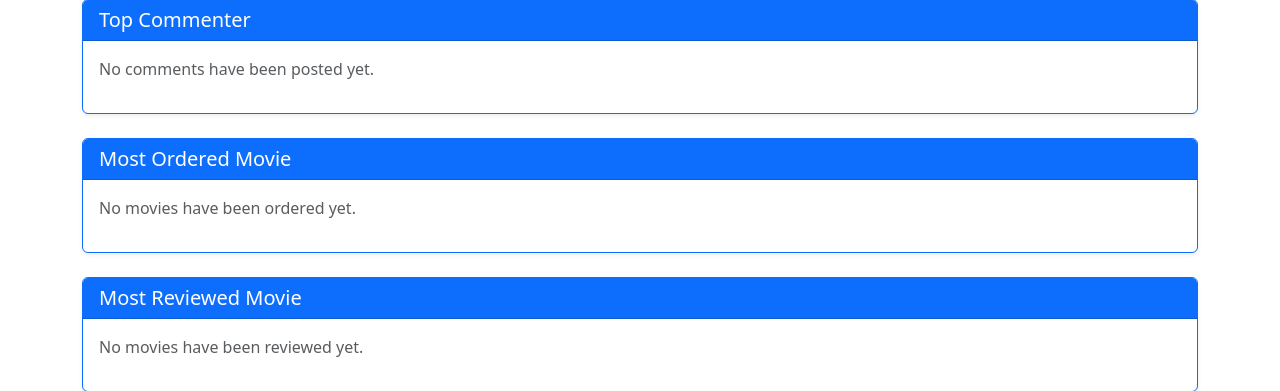
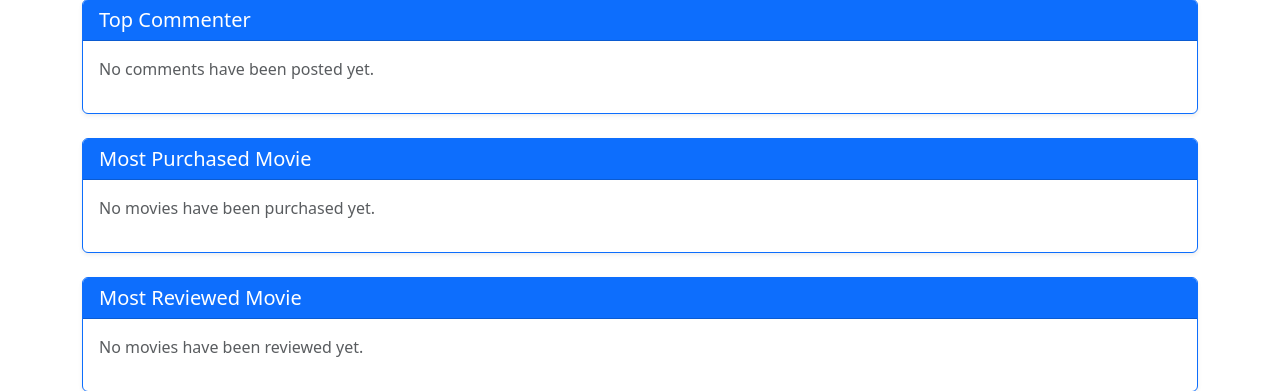
Before and after one commit to today258/moviesstore, a Django app: page /accounts/admin-dashboard/ in a window 1280 px wide. Shown: the part 409-800 px from the top of the page. Run offline with Django 5.2, Linux system fonts and the light colour scheme; the visitor is signed in with stand-in values (Sample User, id 1); data comes from the database, SQL or seed files in the repository; data that the repository does not hold is empty; some libraries are stand-ins or nearby versions.

Commit message:
git fix + user story 5

```diff
--- a/accounts/templates/accounts/admin_dashboard.html
+++ b/accounts/templates/accounts/admin_dashboard.html
@@ -33,14 +33,18 @@
     </div>
     <div class="card mt-4 shadow-sm border-primary">
         <div class="card-header bg-primary text-white">
-            <h5 class="mb-0">Most Ordered Movie</h5>
+            <h5 class="mb-0">Most Purchased Movie</h5>
         </div>
         <div class="card-body">
-            {% if most_ordered_movie %}
-                <p class="fs-5 mt-2"><strong>Movie Name</strong> <span class="text-primary">{{ most_ordered_movie.name }}</span></p>
-                <p class="fs-5"><strong>Amount Ordered</strong> {{ most_ordered_movie.num_orders }}</p>
+            {% if most_purchased_movie %}
+                {% if most_purchased_movie.num_times_purchased > 0 %}
+                    <p class="fs-5 mt-2"><strong>Movie: </strong> <span class="text-primary">{{ most_purchased_movie.name }}</span></p>
+                    <p class="fs-5"><strong>Times Purchased: </strong> {{ most_purchased_movie.num_times_purchased }}</p>
+                {% else %}
+                    <p class="text-muted">No movies have been purchased yet.</p>
+                {% endif %}
             {% else %}
-                <p class="text-muted">No movies have been ordered yet.</p>
+                <p class="text-muted">No movies have been purchased yet.</p>
             {% endif %}
         </div>
     </div>
@@ -49,9 +53,13 @@
             <h5 class="mb-0">Most Reviewed Movie</h5>
         </div>
         <div class="card-body">
-            {% if most_ordered_movie %}
-                <p class="fs-5 mt-2"><strong>Movie Name</strong> <span class="text-primary">{{ most_reviewed_movie.name }}</span></p>
-                <p class="fs-5"><strong>No. Reviews</strong> {{ most_reviewed_movie.num_reviews }}</p>
+            {% if most_reviewed_movie %}
+                {% if most_reviewed_movie.num_reviews > 0 %}
+                    <p class="fs-5 mt-2"><strong>Movie: </strong> <span class="text-primary">{{ most_reviewed_movie.name }}</span></p>
+                    <p class="fs-5"><strong>Times Reviewed: </strong> {{ most_reviewed_movie.num_reviews }}</p>
+                {% else %}
+                    <p class="text-muted">No movies have been reviewed yet.</p>
+                {% endif %}
             {% else %}
                 <p class="text-muted">No movies have been reviewed yet.</p>
             {% endif %}
--- a/accounts/views.py
+++ b/accounts/views.py
@@ -109,12 +109,13 @@ def signup(request):
 
 @staff_member_required
 def admin_dashboard(request):
-    users_with_counts = User.objects.annotate(total_movies_purchased=Sum('order__item__quantity', default=0)).order_by('-total_movies_purchased')
-    most_ordered_movie = Movie.objects.annotate(num_orders=Count('item')).order_by('-num_orders').first()
+    users_with_counts = User.objects.annotate(total_movies_purchased=Sum('order__item__quantity', default = 0)).order_by('-total_movies_purchased')
+    most_purchased_movie = Movie.objects.annotate(num_times_purchased=Sum('item__quantity', default = 0)).order_by('-num_times_purchased').first()
     most_reviewed_movie = Movie.objects.annotate(num_reviews=Count('review')).order_by('-num_reviews').first()
 
     top_user = users_with_counts.first()
 
     return render(request, 'accounts/admin_dashboard.html',
-                  {'top_user': top_user, 'most_ordered_movie' : most_ordered_movie,
-                   'most_reviewed_movie' : most_reviewed_movie})
+                  {'top_user': top_user,
+                   'most_reviewed_movie' : most_reviewed_movie,
+                   'most_purchased_movie' : most_purchased_movie})
```
Also changed, not shown: accounts/migrations/0001_initial.py, cart/migrations/0001_initial.py, movies/migrations/0001_initial.py.
